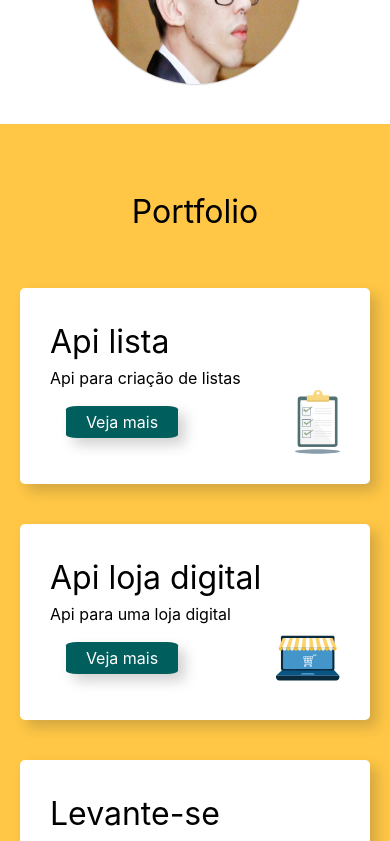
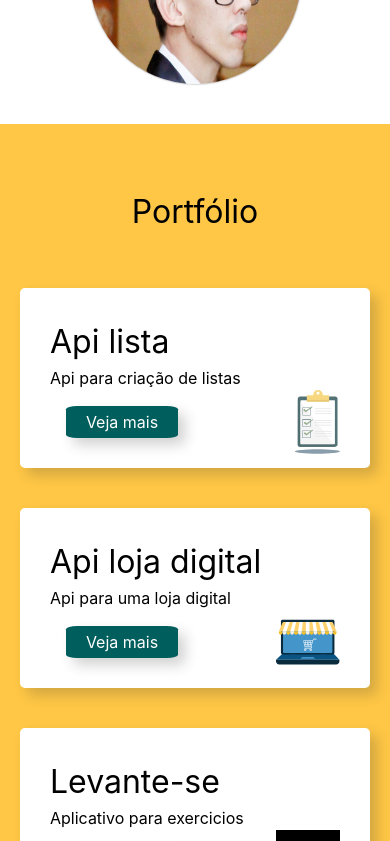
Before and after one commit to PabloViniciusSS/pablo_vinicius_portfolio, a Next.js app: page / in a window 390 px wide. Shown: the part 2700-3541 px from the top of the page. Built offline with nearby package versions, Linux system fonts and the light colour scheme.

Commit message:
atualização

```diff
--- a/src/section/portfolio.js
+++ b/src/section/portfolio.js
@@ -6,7 +6,7 @@ import styles from '../styles/Portfolio.module.css'
 export default function Portfolio() {
   return (
     <section id="PortfolioSection" className={styles.container_portfolio}>
-    <h2>Portfolio</h2>
+    <h2>Portfólio</h2>
   <div className={styles.container}>
     <CardPortfolio
     title='Api lista'
--- a/src/styles/Portfolio.module.css
+++ b/src/styles/Portfolio.module.css
@@ -1,7 +1,7 @@
 .container_portfolio{
   display:flex;
   flex-direction:column;
-  flex-wrap: wrap;
+  flex-wrap: nowrap;
   justify-content:center;
   gap: 2rem;
   height: auto;
@@ -18,8 +18,12 @@
 }
 .container{
   display:flex;
+  flex-wrap: nowrap;
   flex-direction: row;
   justify-content: space-around;
+  width: 100%;
+  height: 100%;
+
 }
 
 
--- a/src/styles/components/Object/CardPortfolio.module.css
+++ b/src/styles/components/Object/CardPortfolio.module.css
@@ -6,6 +6,7 @@
   padding: 30px;
   margin: 20px;
   width: 350px;
+  height: 180px;
   transition: all 0.3s ease-out;
   background-color:  #fff;
 }
--- a/src/styles/components/Object/CardSobre.module.css
+++ b/src/styles/components/Object/CardSobre.module.css
@@ -40,6 +40,7 @@
   text-align: left;
   margin: 2rem;
 
+
 }
 
 
@@ -50,5 +51,11 @@
   justify-content: center;
 
  }
+ .container_text{
+  text-align: left;
+  margin-left: 2rem;
+
 
 }
+
+}
```
